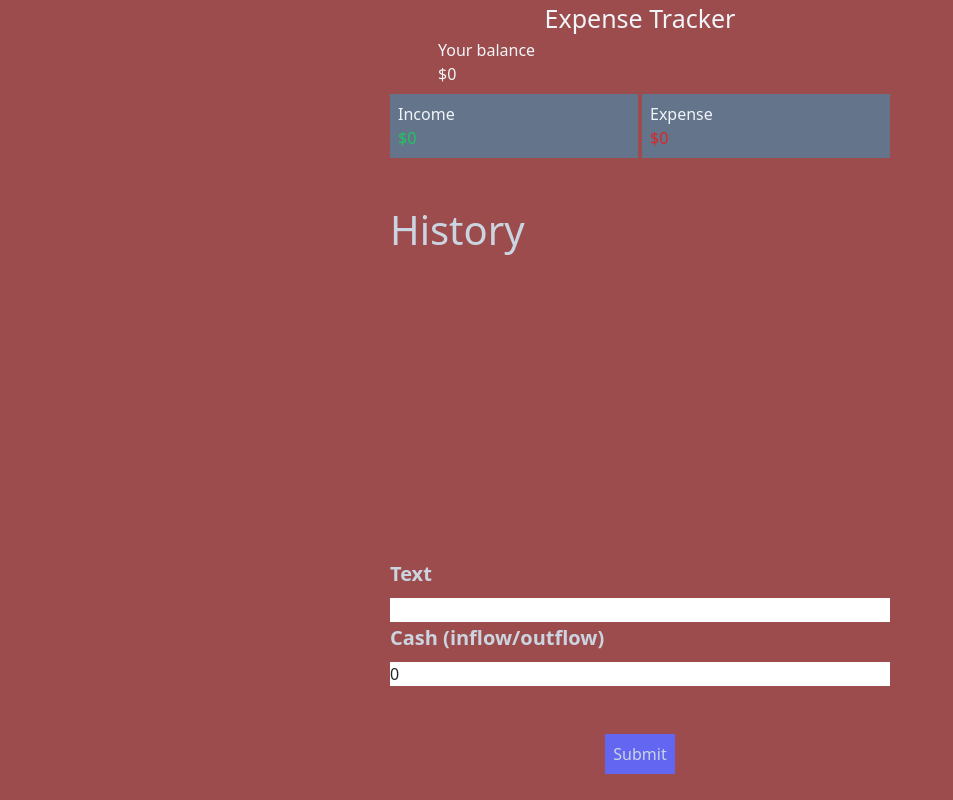
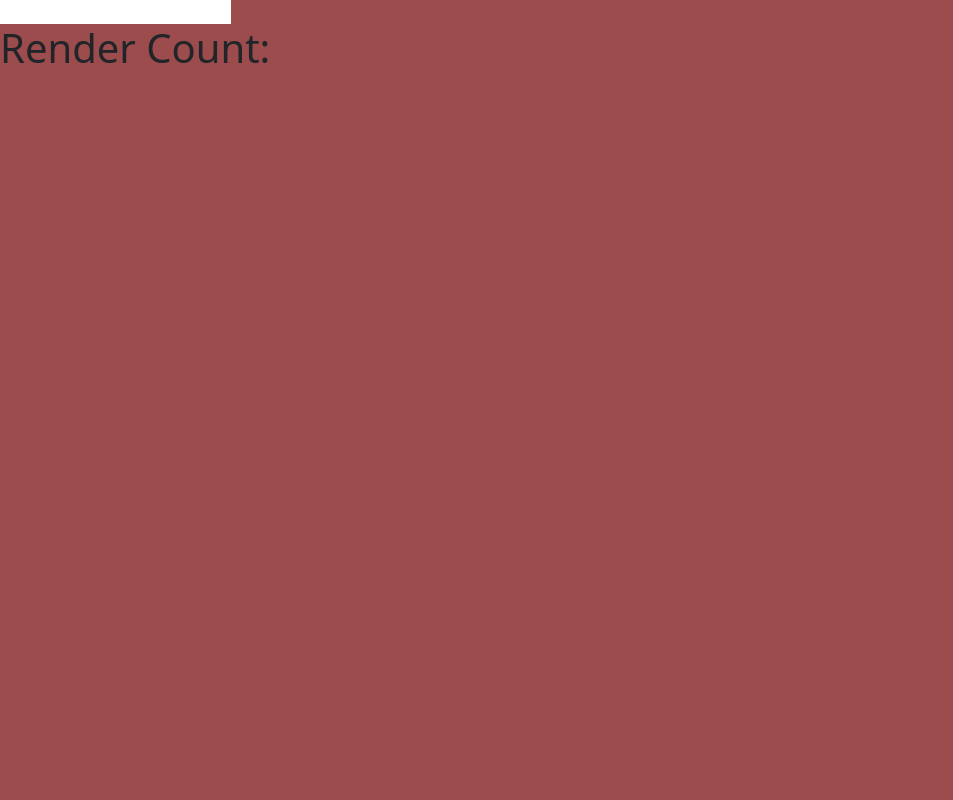
Before and after one commit to richedperson1/interviewFeaturesMakers, a React (Vite) app: page / in a window 1280 px wide. Shown: the whole page, without its empty margins (0-953 px from the left). Built offline with nearby package versions, Linux system fonts and the light colour scheme.

Commit message:
adding useRef

```diff
--- a/src/app.jsx
+++ b/src/app.jsx
@@ -3,6 +3,7 @@ import UserContextProviderFun from './context/userContextProvider';
 import TodoList from './todoList/app';
 import Forming from './todoList/useReducer';
 import Expense_tracker from './expense_tracker/app';
+import Apping from './useReferance/UseRef';
 const App = () => {
 
     // const { user } = useContext(UserContext)
@@ -11,9 +12,9 @@ const App = () => {
         <>
             <UserContextProviderFun>
                 {/* <TodoList />
-                <Forming />
             */}
-                <Expense_tracker />
+                <Apping />
+                {/* <Expense_tracker /> */}
 
             </UserContextProviderFun>
         </>
--- /dev/null
+++ b/src/useReferance/UseRef.jsx
@@ -0,0 +1,25 @@
+import { useState, useEffect, useRef } from "react";
+
+function Apping() {
+    const [inputValue, setInputValue] = useState("");
+    const count = useRef(0);
+
+    useEffect(() => {
+        count.current = count.current + 1;
+        console.log(count.current);
+    });
+
+    return (
+        <>
+            <input
+
+                type="text"
+                value={inputValue}
+                onChange={(e) => setInputValue(e.target.value)}
+            />
+            <h1>Render Count: {inputValue}</h1>
+        </>
+    );
+}
+
+export default Apping;
```
